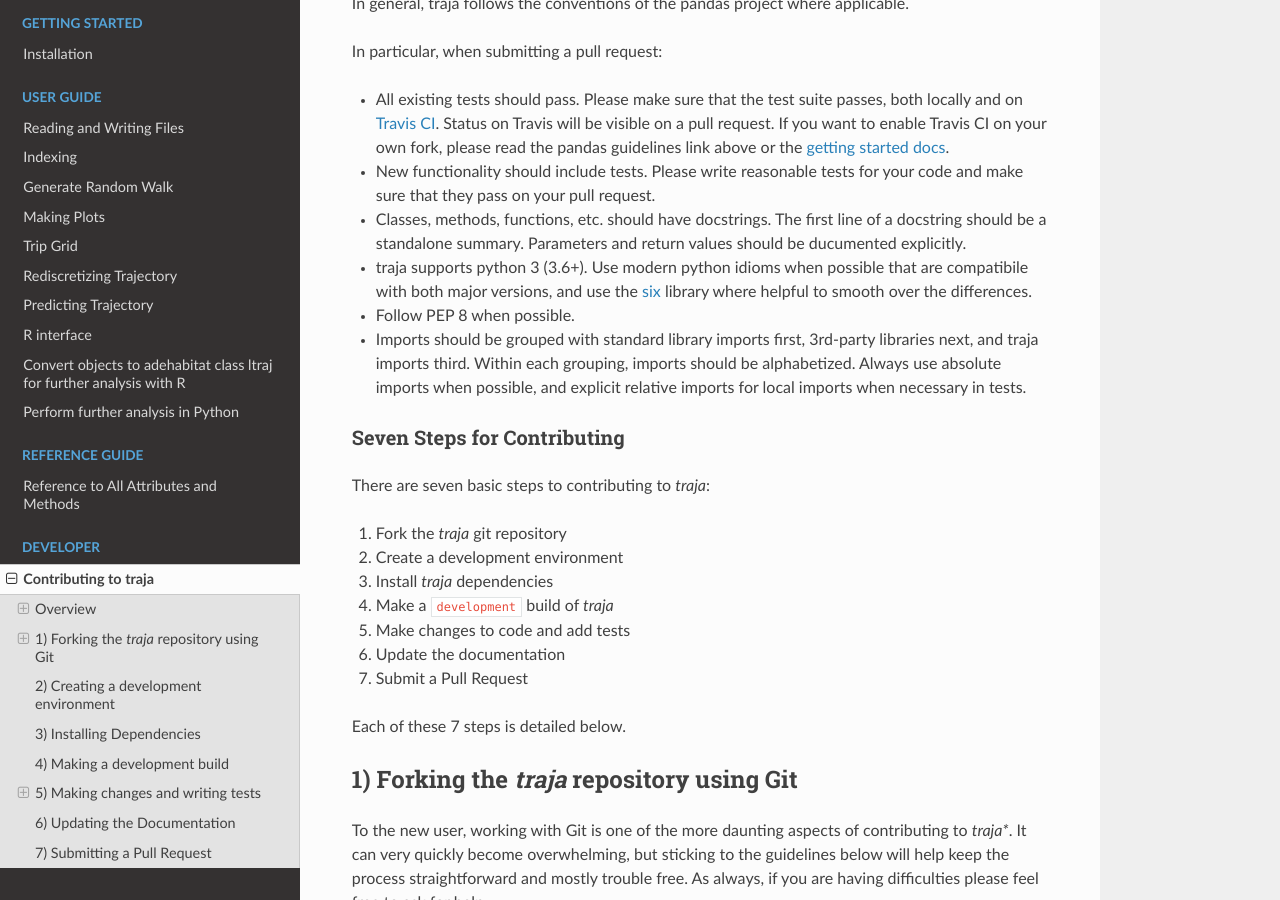
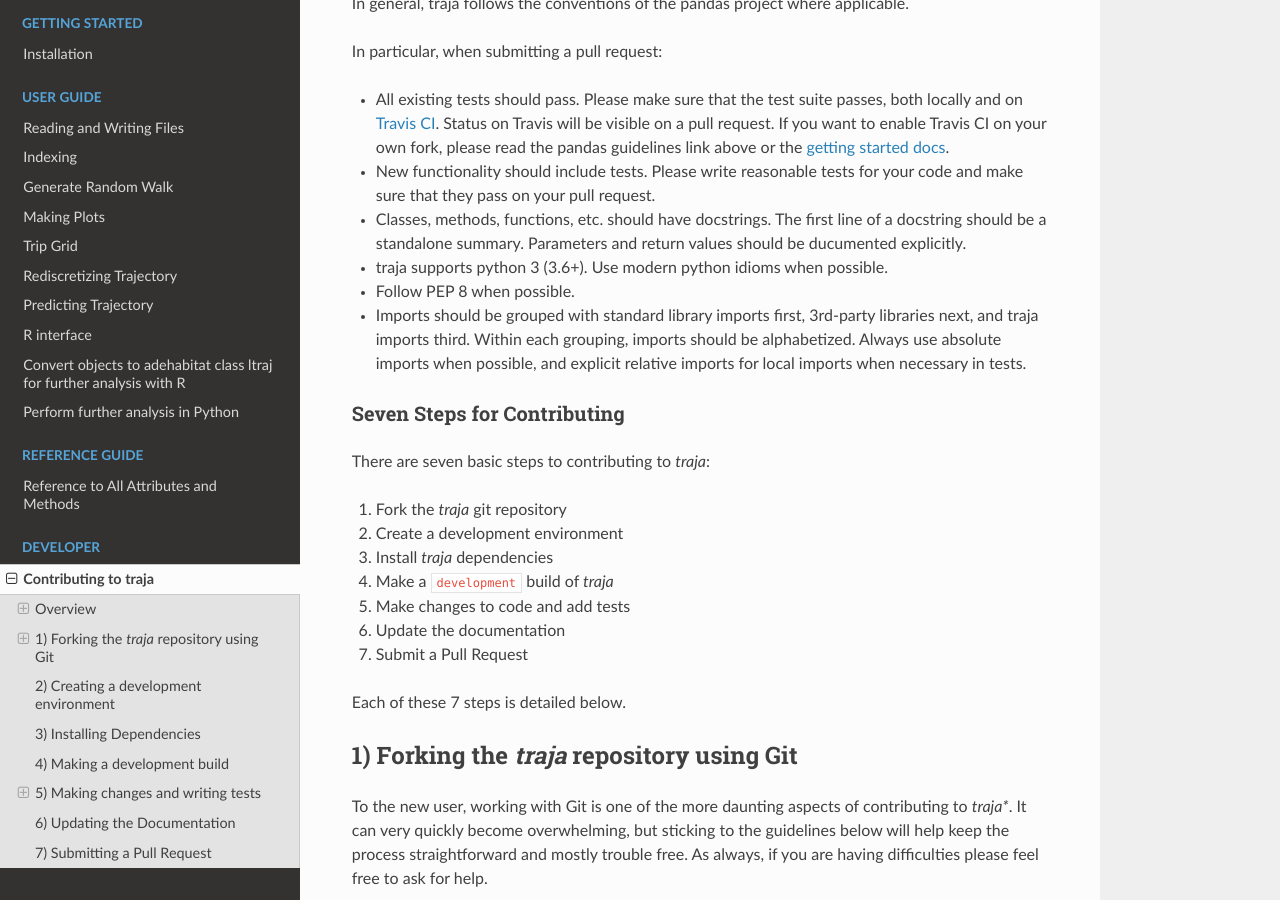
Before and after one commit to traja-team/traja, a Sphinx documentation site: the page built from docs/source/contributing.rst, in a window 1280 px wide and 900 px high, scrolled down 440 px. Built offline with Sphinx 7.4.7 and the Read the Docs theme 2.0.0, drawn with Linux system fonts in a browser that asks for light colours; pages that are not in the unit, such as notebooks, are missing from menus.

Commit message:
DOC: Update contrib

```diff
--- a/docs/source/contributing.rst
+++ b/docs/source/contributing.rst
@@ -34,10 +34,7 @@ In particular, when submitting a pull request:
   line of a docstring should be a standalone summary.  Parameters and
   return values should be ducumented explicitly.
 
-- traja supports python 3 (3.6+).  Use modern python idioms when possible that are
-  compatibile with both major versions, and use the
-  `six <https://pythonhosted.org/six>`_ library where helpful to smooth
-  over the differences.
+- traja supports python 3 (3.6+).  Use modern python idioms when possible.
 
 - Follow PEP 8 when possible.
 
```
